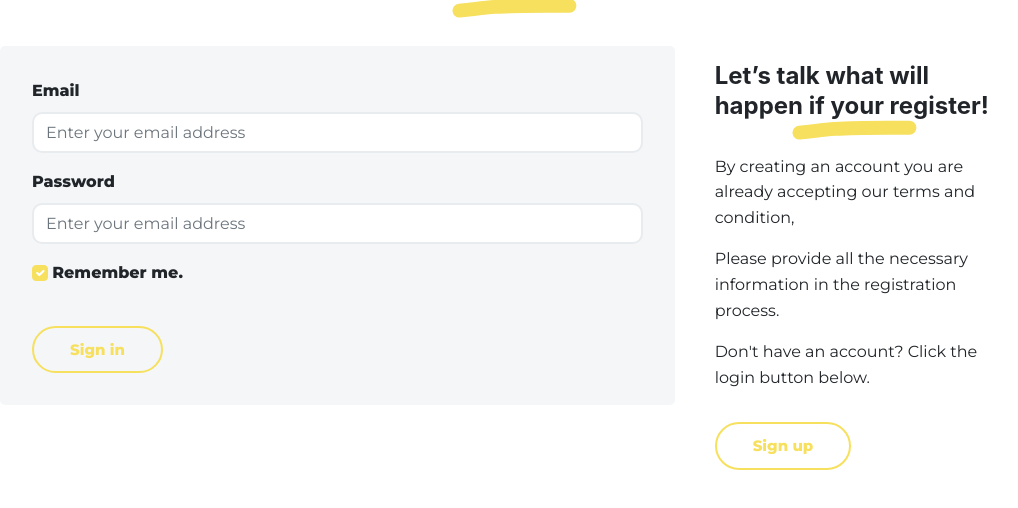
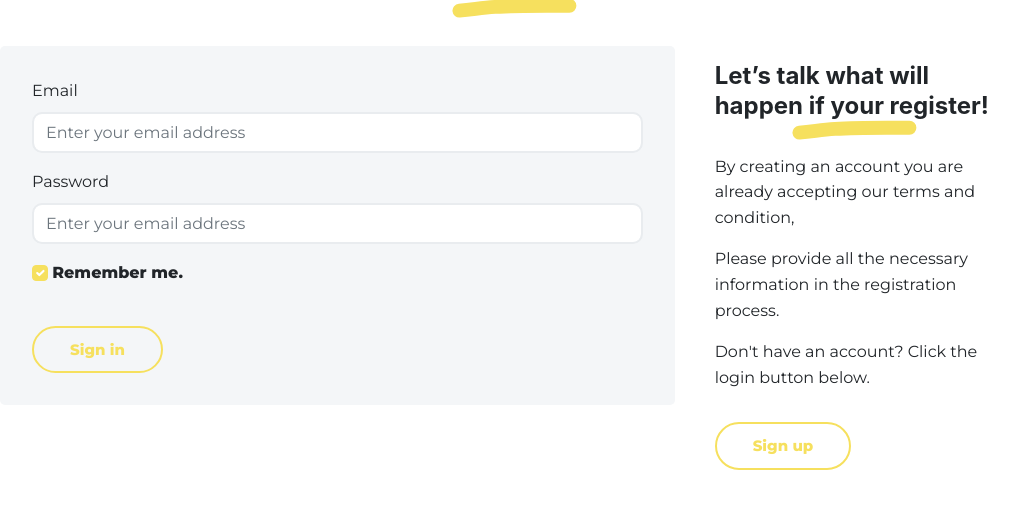
Before and after one commit to Captcha-Google/CodeVerse, a plain HTML site: page login.html in a window 1280 px wide. Shown: the part 104-612 px from the top of the page, without its empty margins (128-1146 px from the left). Drawn offline with Linux system fonts and the light colour scheme.

Commit message:
Update login.html

```diff
--- a/login.html
+++ b/login.html
@@ -38,11 +38,11 @@
                             <div class="bg-light my-2 p-3 pt-2" style="border-radius: 5px;">
                                 <form action="" method="POST">
                                     <div class="form-group my-2">
-                                        <label for="email" class="form-label fw-bolder">Email</label>
+                                        <label for="email" class="form-label fw-normal">Email</label>
                                         <input class="form-control" placeholder="Enter your email address" type="email" id="email" name="_email" required>
                                     </div>
                                     <div class="form-group my-2">
-                                        <label for="password" class="form-label fw-bolder">Password</label>
+                                        <label for="password" class="form-label fw-normal">Password</label>
                                         <input class="form-control" placeholder="Enter your email address" type="password" id="password" name="_password" required>
                                     </div>
 
```
